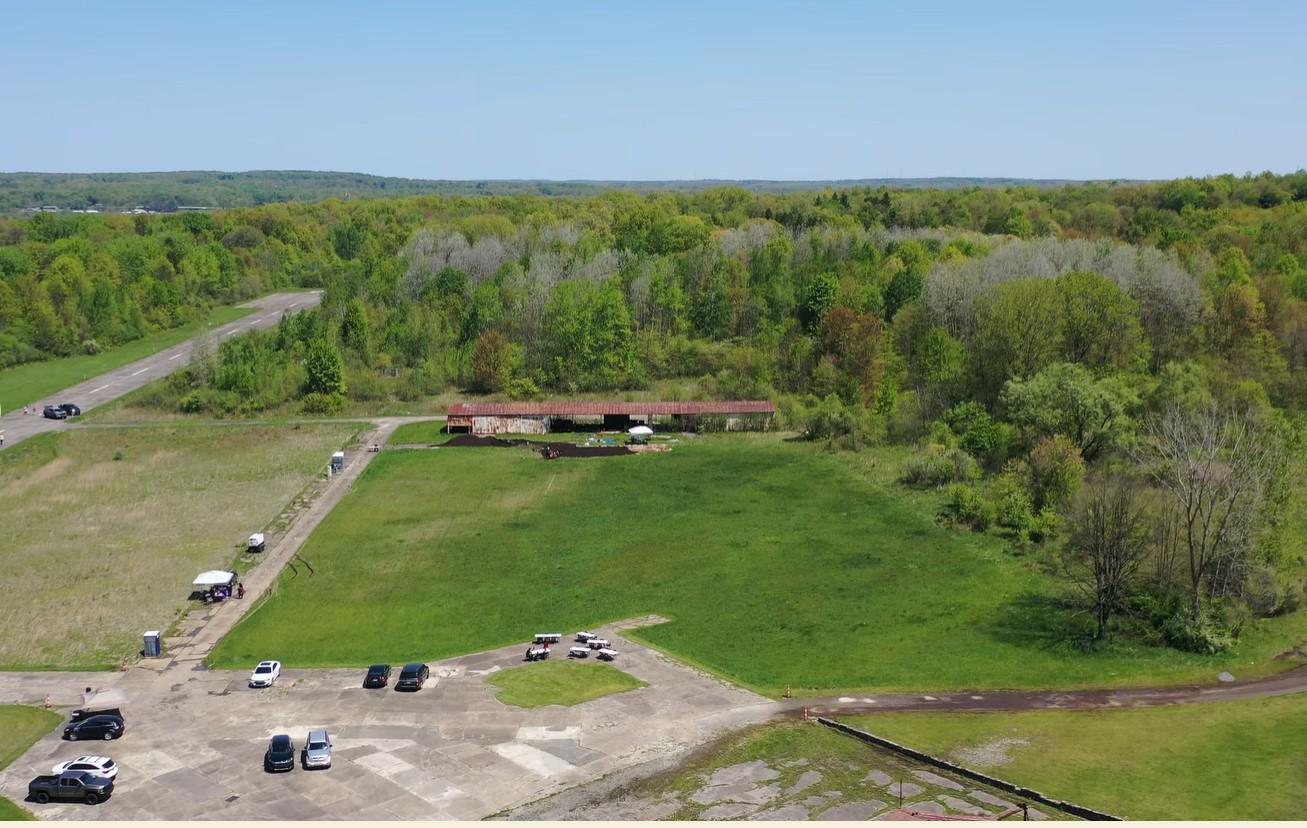
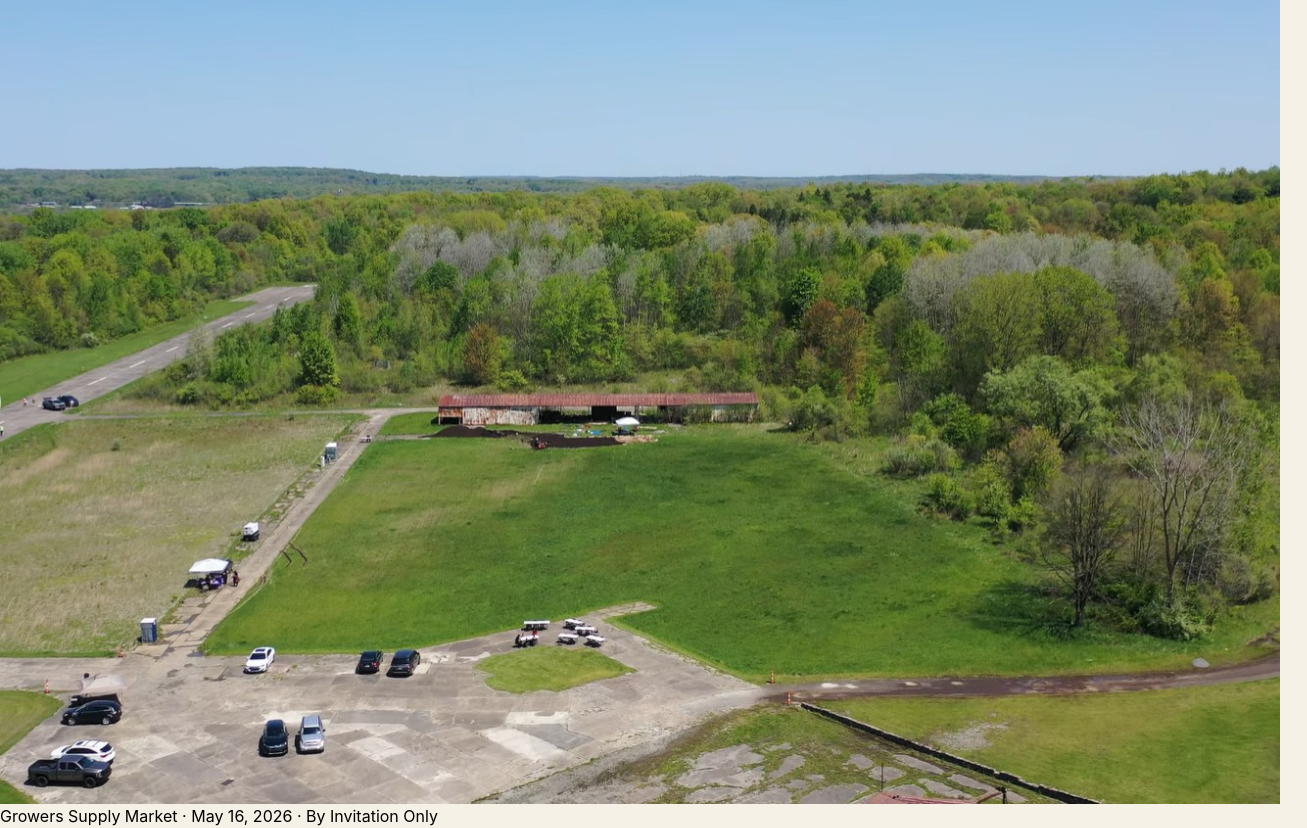
Before and after one commit to cburgessemail-gif/bronson-demo, a React (Vite) app: page / in a window 1280 px wide. Shown: the top 828 px of the page, 1307 px wide, since content can reach past the window. Built offline with nearby package versions, Linux system fonts and the light colour scheme.

Commit message:
Integrate Tailwind CSS and update body styles

```diff
--- a/src/index.css
+++ b/src/index.css
@@ -1,12 +1,17 @@
-body {
+@tailwind base;
+@tailwind components;
+@tailwind utilities;
+
+html,
+body,
+#root {
   margin: 0;
-  min-width: 320px;
-  min-height: 100vh;
-  background: #f6f0df;
-  color: #1f261f;
-  font-family: Georgia, "Times New Roman", serif;
+  padding: 0;
+  width: 100%;
+  min-height: 100%;
 }
 
-button, select {
-  font-family: inherit;
+body {
+  font-family: Inter, sans-serif;
+  background: #F5F1E6;
 }
```
